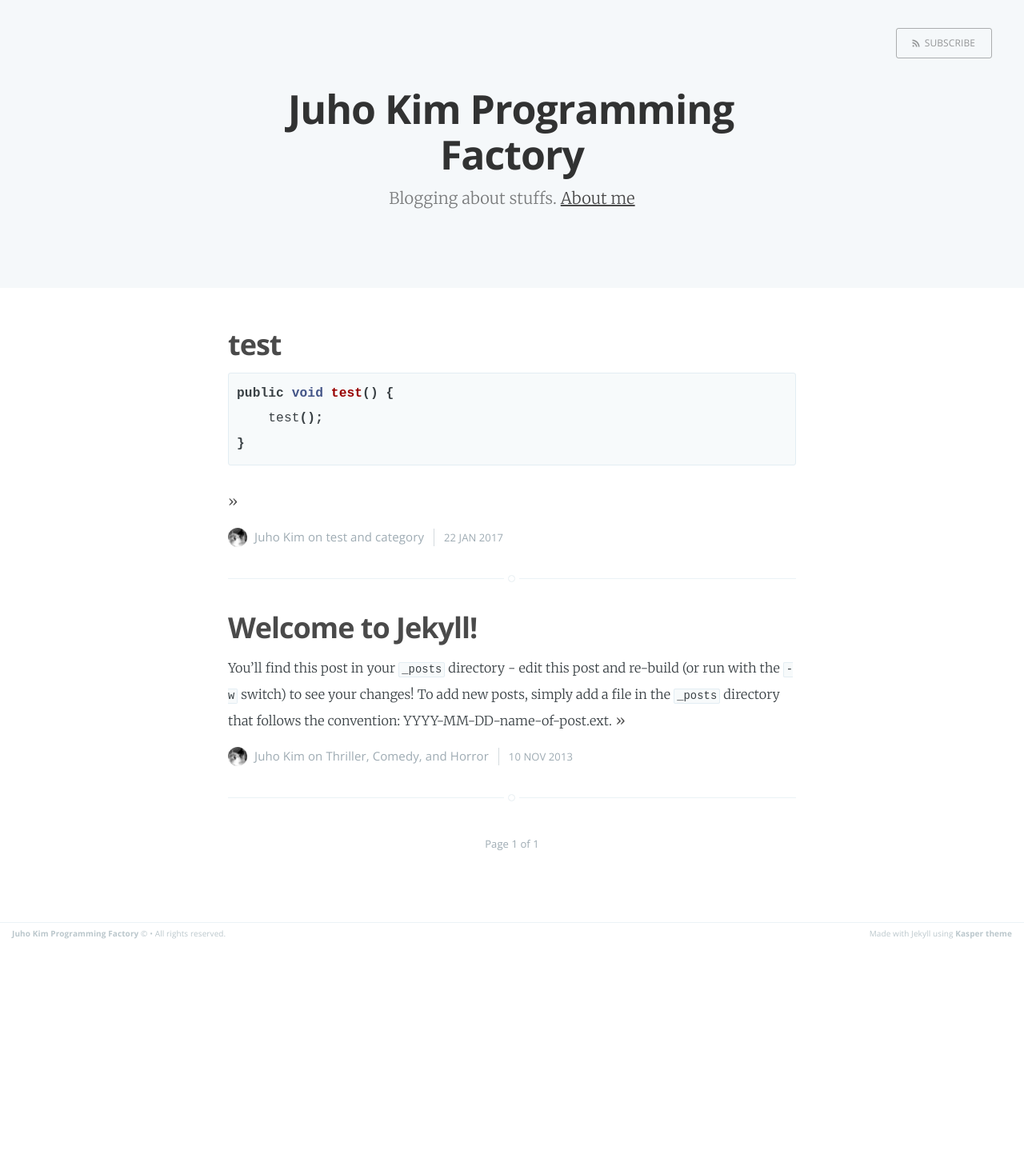
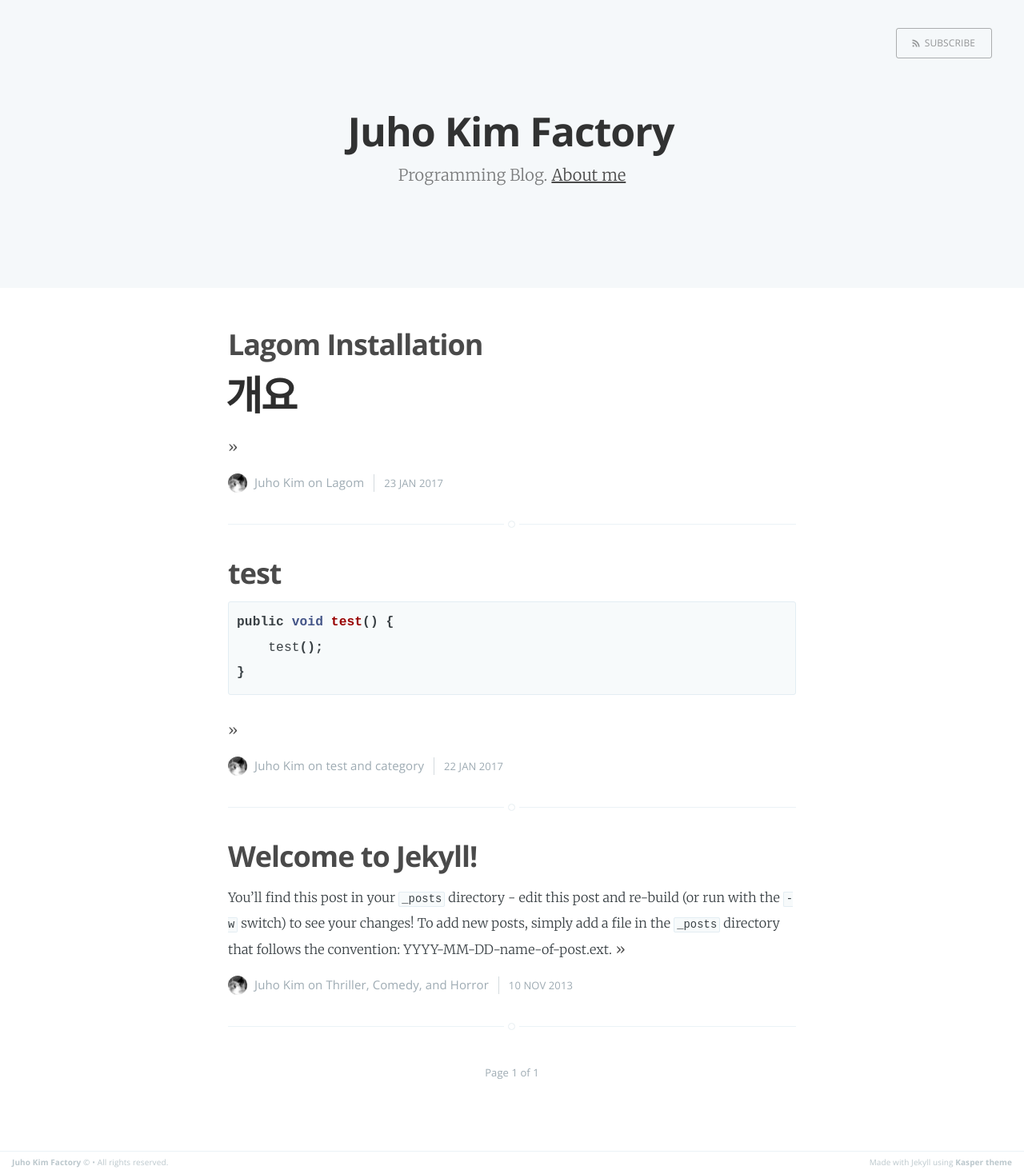
Before and after one commit to juho0719/juho0719.github.io, a Jekyll site: the page built from index.html, in a window 1280 px wide. Shown: the whole page at 80% size. Built offline with Jekyll 4.4.1, drawn with Linux system fonts in a browser that asks for light colours; the list of posts is cut into pages by our own code; before the commit the page ends 1182 px from its top, so only the background shows below that.

Commit message:
lagom installation post add

```diff
--- a/_config.yml
+++ b/_config.yml
@@ -1,5 +1,5 @@
-name: Juho Kim Programming Factory
-description: Blogging about stuffs
+name: Juho Kim Factory
+description: Programming Blog
 meta_description: "Programming, Juho Kim"
 
 markdown: kramdown
```
Also changed, not shown: _posts/2017-01-23-lagom-install.md (added, +25 -0 lines).
